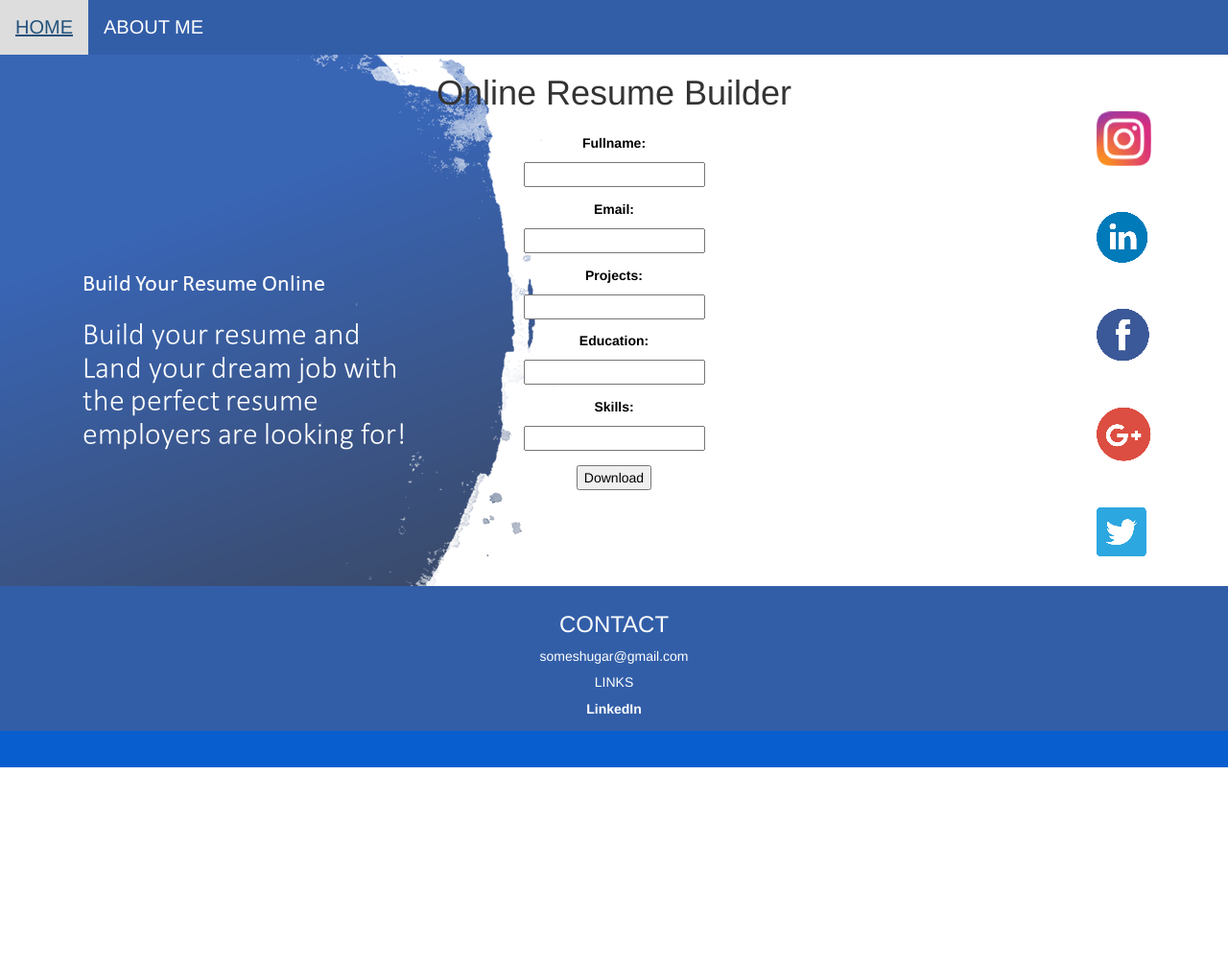
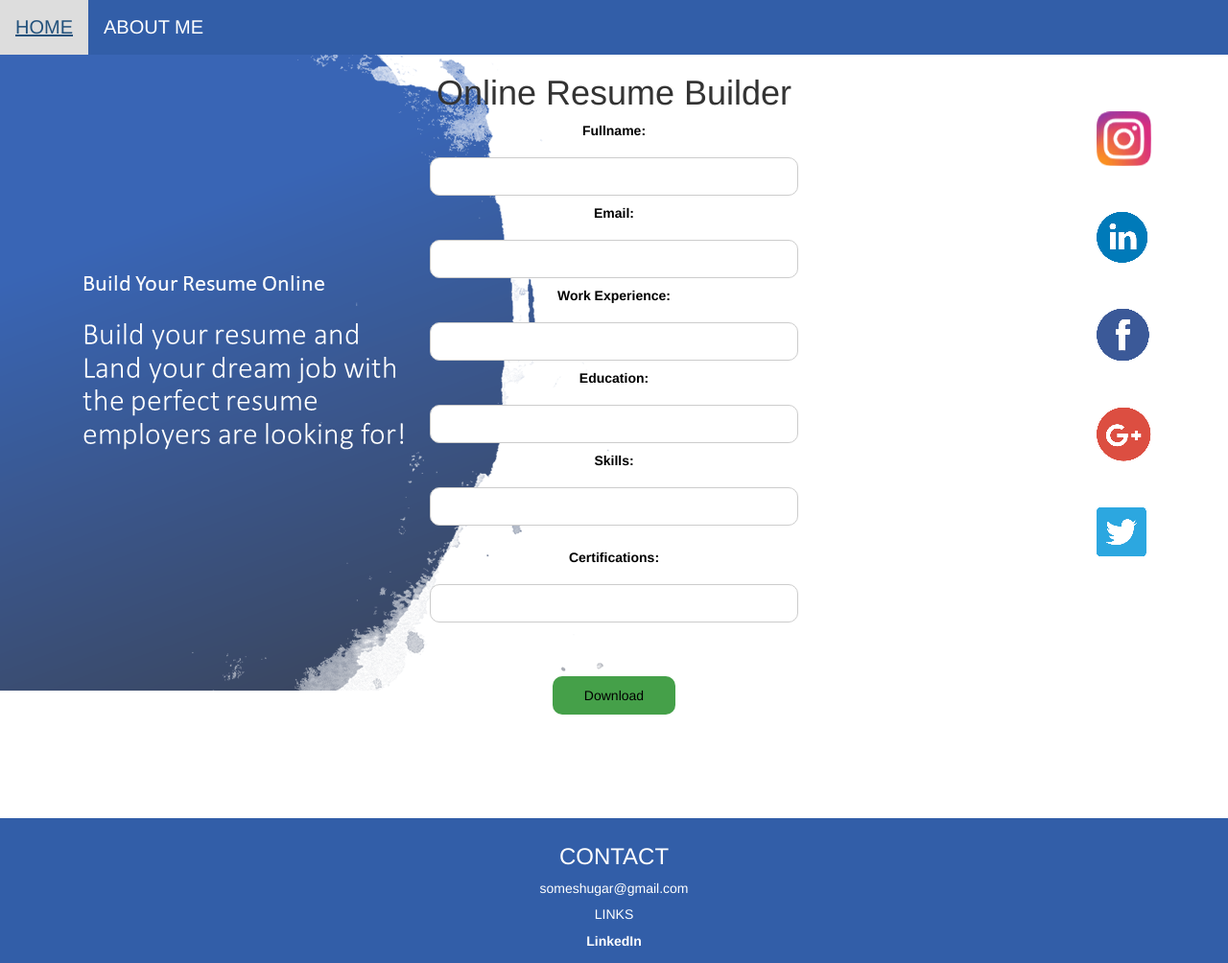
Before and after one commit to someshugar445/Resume_Creator_flask_app, a Flask app: page / in a window 1280 px wide. Shown: the whole page at 96% size. Before the commit the page ends 800 px from the top, so only its background shows below. Run offline with Flask 2, Linux system fonts and the light colour scheme; some libraries are stand-ins or nearby versions.

Commit message:
added styling to textbox

```diff
--- a/app.py
+++ b/app.py
@@ -51,10 +51,12 @@ def submit():
         doc_obj.add_paragraph(form.email.data)
         doc_obj.add_heading("Skills", 1)
         doc_obj.add_paragraph(form.skills.data)
-        doc_obj.add_heading("Projects", 1)
-        doc_obj.add_paragraph(form.projects.data)
+        doc_obj.add_heading("Work Experience", 1)
+        doc_obj.add_paragraph(form.work_experiences.data)
         doc_obj.add_heading("Education", 1)
         doc_obj.add_paragraph(form.education.data)
+        doc_obj.add_heading("Certifications", 1)
+        doc_obj.add_paragraph(form.certifications.data)
         doc_obj.save(file_path)
         old_records = []
         # new_record = form
--- a/forms.py
+++ b/forms.py
@@ -6,7 +6,8 @@ from wtforms.validators import InputRequired
 class DownloadForm(FlaskForm):
     name = StringField("Fullname: ", validators=[InputRequired('Please enter your name.')])
     email = StringField("Email: ", validators=[InputRequired("Please enter your email address.")])
-    projects = StringField("Projects: ", validators=[InputRequired("Please enter a the projects.")])
+    work_experiences = StringField("Work Experience: ", validators=[InputRequired("Please enter the work experiences.")])
     education = StringField("Education: ", validators=[InputRequired("Please enter education.")])
     skills = StringField("Skills: ", validators=[InputRequired("Please enter the skills.")])
+    certifications = StringField("Certifications: ", validators=[InputRequired("Please enter the certifications.")])
     submit = SubmitField("Download")
--- a/template/submit.html
+++ b/template/submit.html
@@ -6,19 +6,40 @@
   text-align: center;
   color: Black;
 }
-    .form-group-label{
-       padding-top: 1%;
-    }
     .form-group-input{
       text-align: center;
     }
     .errors {
      color: red;
       }
-<!--    .form-group-input, .errors-->
-<!--    {-->
-<!--        display:inline-block;-->
-<!--    }-->
+
+ input[type=text], select {
+  width: 30%;
+  height: 40px;
+  margin: 8px 0;
+  display: inline-block;
+  border: 1px solid #ccc;
+  border-radius: 10px;
+  box-sizing: border-box;
+}
+
+input[type=submit] {
+  width: 10%;
+  height: 40px;
+  background-color: #45a049;
+  margin: 8px 0;
+  border: none;
+  border-radius: 10px;
+  cursor: pointer;
+}
+
+input[type=submit]:hover {
+  background-color: #32CD32;
+}
+span{
+display: inline-block;
+border: solid 1px black;
+}
 </style>
 <body>
     <form action="{{ url_for('submit') }}" id="form" class="form-groups" method=post>
@@ -56,14 +77,14 @@
       </div>
 
       <div>
-          <div class="form-group-label">
-          <label>{{ form.projects.label }}</label>
+          <div class="form-group-label" >
+          <label>{{ form.work_experiences.label }}</label>
         </div>
-        <div class="form-group-input">
-          {{ form.projects}}
-            {% if form.projects.errors %}
+        <div class="form-group-input" >
+          {{ form.work_experiences}}
+            {% if form.work_experiences.errors %}
         <div class="errors">
-          {% for error in form.projects.errors %}
+          {% for error in form.work_experiences.errors %}
             <p>{{ error }}</p>
           {% endfor %}
         </div>
@@ -102,6 +123,23 @@
       {% endif %}
           </div>
       </div>
+
+        <div>
+           <div class="form-group-label">
+          <label>{{ form.certifications.label }}</label>
+               </div>
+        <div class="form-group-input">
+          {{ form.certifications }}
+            {% if form.certifications.errors %}
+        <div class="errors">
+          {% for error in form.certifications.errors %}
+            <p>{{ error }}</p>
+          {% endfor %}
+        </div>
+      {% endif %}
+            </div>
+      </div>
+  <br> <br>
         <div id="submit_form" class="form-group-input">
             <div>
           {{ form.submit }}
--- a/template/template.html
+++ b/template/template.html
@@ -13,7 +13,8 @@
     body {
    background-image: url("/static/resume3.png");
    background-repeat: no-repeat, repeat;
-   background-color: #085ECF ;
+<!--   background-color: #325EA8 ;-->
+   background-color: white ;
 }
     h1 {
   text-align: center;
```
Also changed, not shown: template/about.html (+21 -3 lines), template/home.html (+8 -3 lines), 1 other file.
